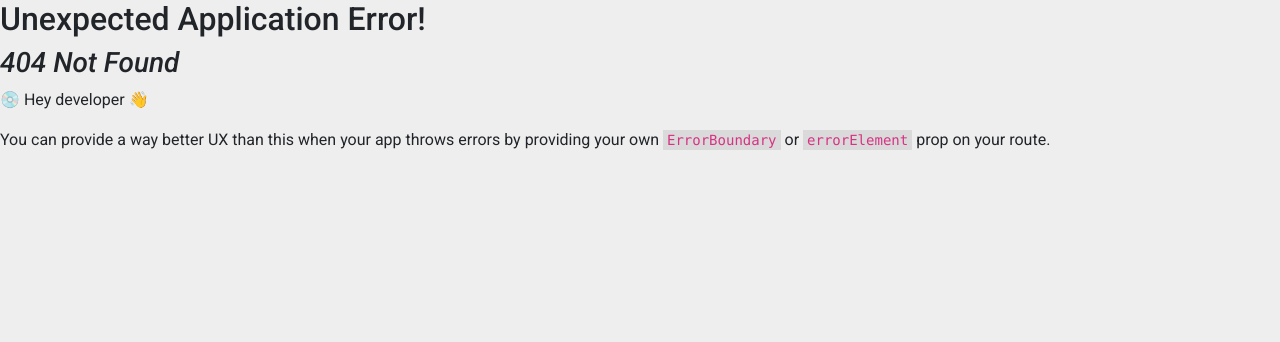
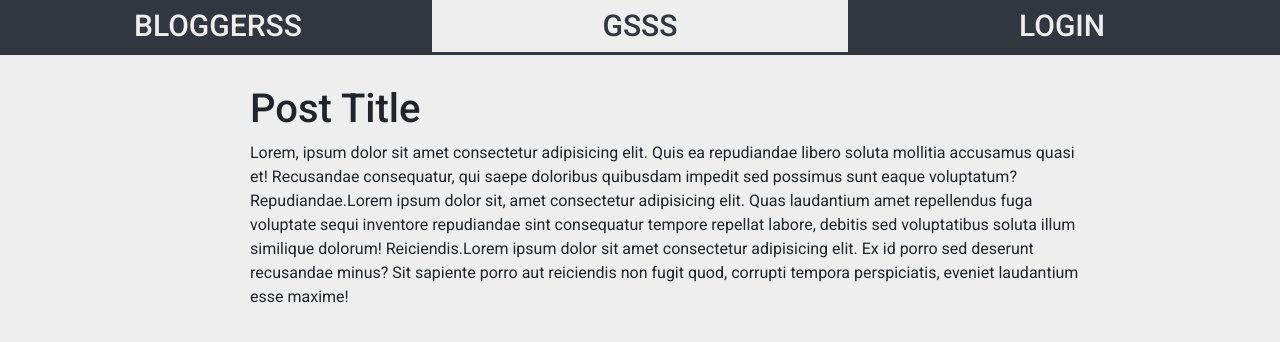
Before and after one commit to GustavoScardovelliSiqueroli/bloggerss-web, a React (Vite) app: page /post in a window 1280 px wide. Before the commit this address had no page. Shown: the top 342 px of the page. Built offline with nearby package versions, Linux system fonts and the light colour scheme.

Commit message:
feat: new post-page

```diff
--- a/src/Post.jsx
+++ b/src/Post.jsx
@@ -1,8 +1,13 @@
 import PostCategory from "./PostCategory";
 
 function Post() {
+
+    const postLink = ()=>{
+        window.location.href = 'post'
+    }
+
     return (
-        <div className="bgs-post">
+        <div className="bgs-post" onClick={postLink}>
             <div className="post-date">
                 <h3>15 de maio de 2024</h3>
             </div>
--- /dev/null
+++ b/src/PostPage.jsx
@@ -0,0 +1,26 @@
+import NavBar from "./NavBar"
+
+const PostPage = () => {
+    return (
+        <div style={{ width: '100%', height: '100%' }}>
+            <NavBar></NavBar>
+            <div className="bgs-content">
+                <div></div>
+                <div className="bgs-center">
+
+                    <h1>Post Title</h1>
+                    <span>Lorem, ipsum dolor sit amet consectetur adipisicing elit. Quis ea repudiandae libero soluta mollitia accusamus quasi et! Recusandae consequatur, qui saepe doloribus quibusdam impedit sed possimus sunt eaque voluptatum? Repudiandae.</span>
+                    <span>Lorem ipsum dolor sit, amet consectetur adipisicing elit. Quas laudantium amet repellendus fuga voluptate sequi inventore repudiandae sint consequatur tempore repellat labore, debitis sed voluptatibus soluta illum similique dolorum! Reiciendis.</span>
+                    <span>Lorem ipsum dolor sit amet consectetur adipisicing elit. Ex id porro sed deserunt recusandae minus? Sit sapiente porro aut reiciendis non fugit quod, corrupti tempora perspiciatis, eveniet laudantium esse maxime!</span>
+
+                </div>
+                <div className="bgs-sidebar-right">
+                </div>
+
+            </div>
+
+        </div>
+    )
+}
+
+export default PostPage
--- a/src/index.css
+++ b/src/index.css
@@ -148,7 +148,6 @@ body {
 .bgs-post {
     /* background-color: red; */
     height: auto;
-    width: 80%;
     margin-bottom: 30px;
 }
 
@@ -302,7 +301,12 @@ body {
     height: 60px;
     background-color: #00a4bd;
 }
+
 .home-user:hover span {
     font-size: 25px;
     font-weight: 600px;
 }
+
+.bgs-sidebar-right {
+    width: 20%;
+}
--- a/src/main.jsx
+++ b/src/main.jsx
@@ -4,6 +4,7 @@ import App from './App.jsx'
 import './index.css'
 import Login from './Login.jsx'
 import { Home } from './Home.jsx'
+import PostPage from './PostPage.jsx'
 import {
   createBrowserRouter,
   RouterProvider,
@@ -21,6 +22,10 @@ const router = createBrowserRouter([
     path: "home",
     element: <Home></Home>,
   },
+  {
+    path: "post",
+    element: <PostPage></PostPage>,
+  },
 ]);
 
 ReactDOM.createRoot(document.getElementById('root')).render(
```
